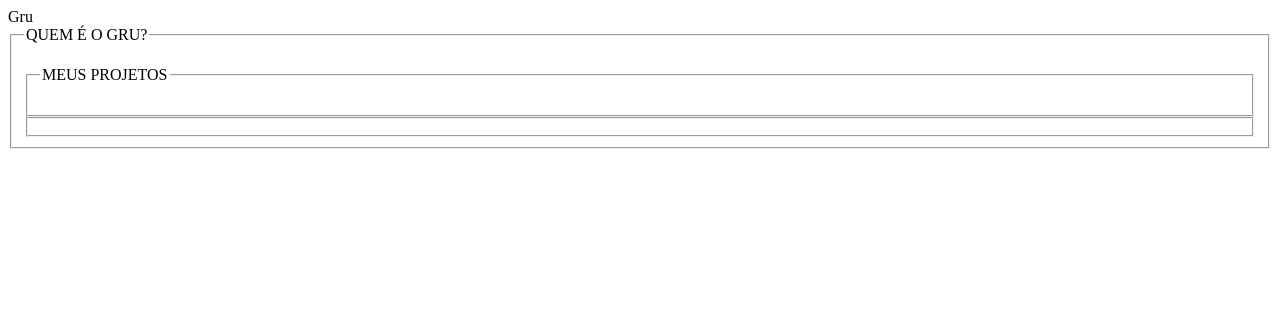
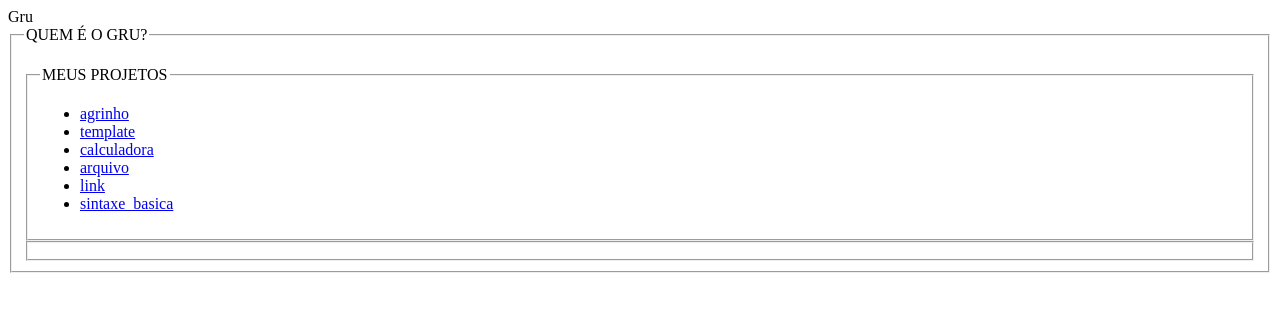
Before and after one commit to Felipesantos0/site, a plain HTML site: page index.html in a window 1280 px wide. Drawn offline with Linux system fonts and the light colour scheme.

Commit message:
Update index.html

```diff
--- a/index.html
+++ b/index.html
@@ -15,9 +15,14 @@
          <fieldset>
             <legend>MEUS PROJETOS</legend>
            <ul>
-
+                <li> <a href="agrinho.html"> agrinho </a> </li>
+                <li> <a href="template.html"> template </a> </li>
+                <li> <a href="calculadora.html"> calculadora </a> </li>
+                <li> <a href="arquivo.html"> arquivo </a> </li>
+                <li> <a href="link.html"> link </a> </li>
+                <li> <a href="sintaxe_basica.html"> sintaxe_basica </a> </li>
            </ul>
          </fieldset>
       <fieldset>
-  </body>
+   </body>
  </html>
```
